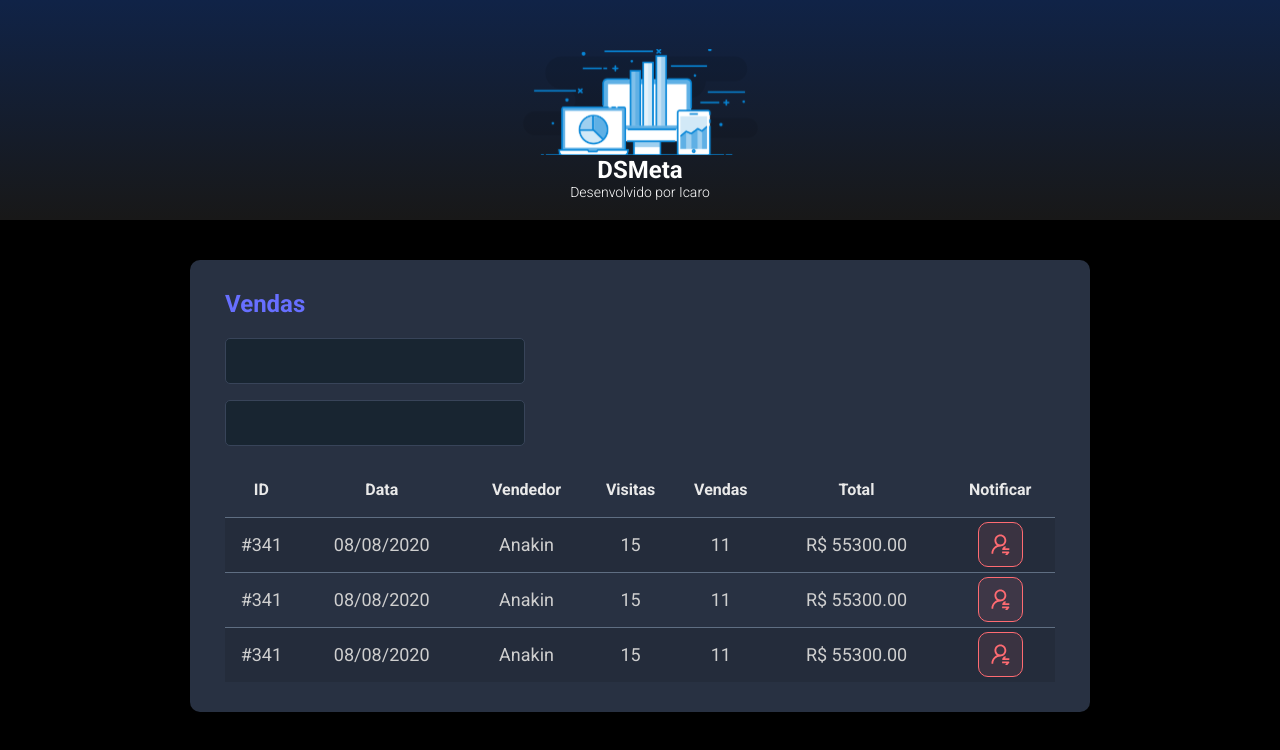
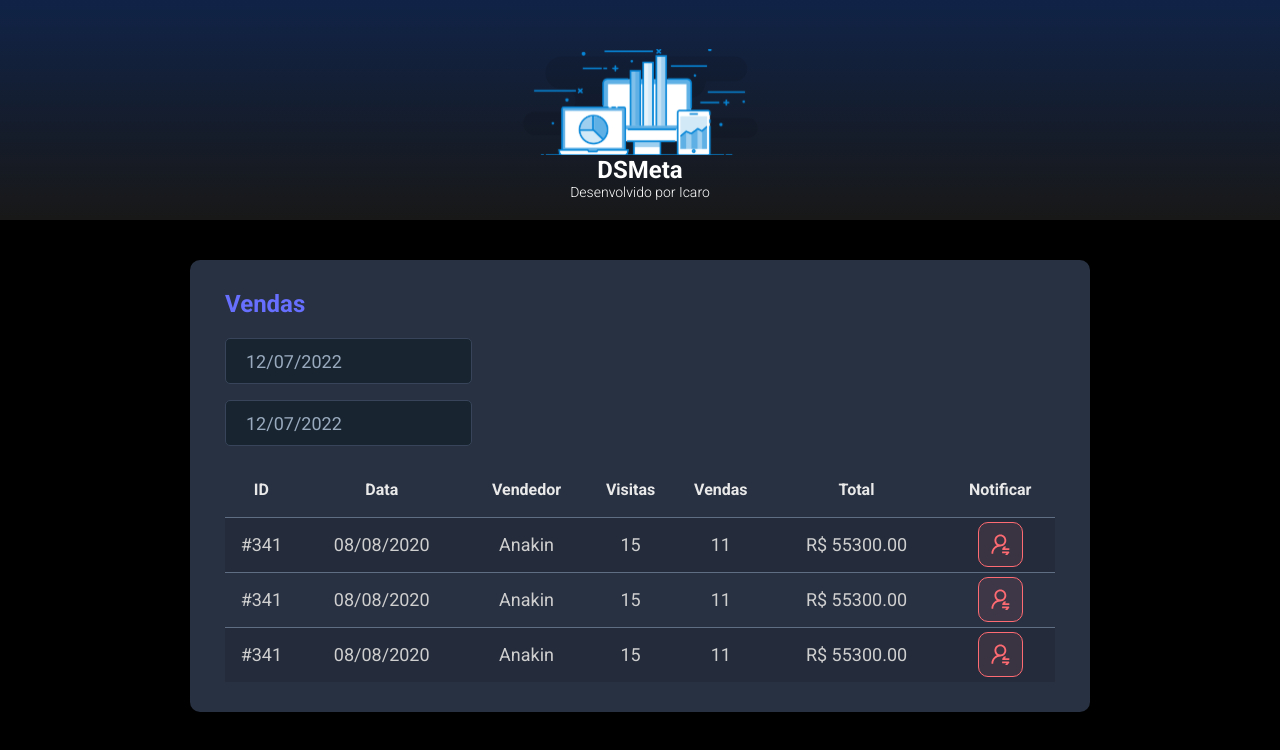
Before and after one commit to icarodias/dsmeta, a React (Vite) app in the folder frontend/: page / in a window 1280 px wide. Shown: the top 750 px of the page. Built offline with nearby package versions, Linux system fonts and the light colour scheme.

Commit message:
date picker

```diff
--- a/frontend/package.json
+++ b/frontend/package.json
@@ -8,7 +8,9 @@
     "preview": "vite preview"
   },
   "dependencies": {
+    "@types/react-datepicker": "4.4.2",
     "react": "^18.0.0",
+    "react-datepicker": "4.8.0",
     "react-dom": "^18.0.0"
   },
   "devDependencies": {
--- a/frontend/src/components/SalesCard/index.tsx
+++ b/frontend/src/components/SalesCard/index.tsx
@@ -1,6 +1,8 @@
 import NotificationButton from "../NotificationButton";
 
 import "./styles.css";
+import DatePicker from "react-datepicker";
+import "react-datepicker/dist/react-datepicker.css";
 
 
 function SalesCard() {
@@ -9,10 +11,20 @@
                     <h2>Vendas</h2>
                     <div>
                         <div className="form-control-container" >
-                            <input className="form-control" type="text"/>
+                            <DatePicker
+                                selected={new Date()}
+                                onChange={(date:Date)=>{}}
+                                className="form-control"
+                                dateFormat="dd/MM/yyyy"
+                            />
                         </div>
                         <div className="form-control-container" >
-                            <input className="form-control" type="text"/>
+                            <DatePicker
+                                selected={new Date()}
+                                onChange={(date:Date)=>{}}
+                                className="form-control"
+                                dateFormat="dd/MM/yyyy"
+                            />
                         </div>
                     </div>
                     <div>
```
Also changed, not shown: 1 other file (tests, documents, lock files or other folders).
